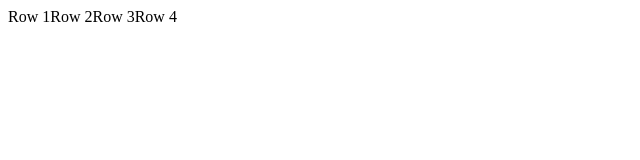
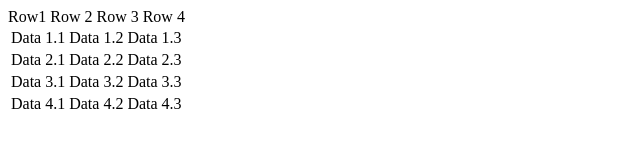
Before and after one commit to MacIsCheesy/MacIsCheesy.github.io, a plain HTML site: page index.html in a window 1280 px wide. Shown: the whole page, without its empty margins (0-640 px from the left). Drawn offline with Linux system fonts and the light colour scheme.

Commit message:
Update index.html

```diff
--- a/index.html
+++ b/index.html
@@ -6,10 +6,26 @@
 
 <body>
 	<table>
-		<tr>Row 1</tr>
-		<tr>Row 2</tr>
-		<tr>Row 3</tr>
-		<tr>Row 4</tr>
+		<tr> Row1
+			<td> Data 1.1 </td>
+			<td> Data 1.2 </td>
+			<td> Data 1.3 </td>
+		</tr>
+		<tr>Row 2
+			<td> Data 2.1 </td>
+			<td> Data 2.2 </td>
+			<td> Data 2.3 </td>
+		</tr>
+		<tr>Row 3
+			<td> Data 3.1 </td>
+			<td> Data 3.2 </td>
+			<td> Data 3.3 </td>
+		</tr>
+		<tr>Row 4
+			<td> Data 4.1 </td>
+			<td> Data 4.2 </td>
+			<td> Data 4.3 </td>
+		</tr>
 	</table>
 </body>
 
```
